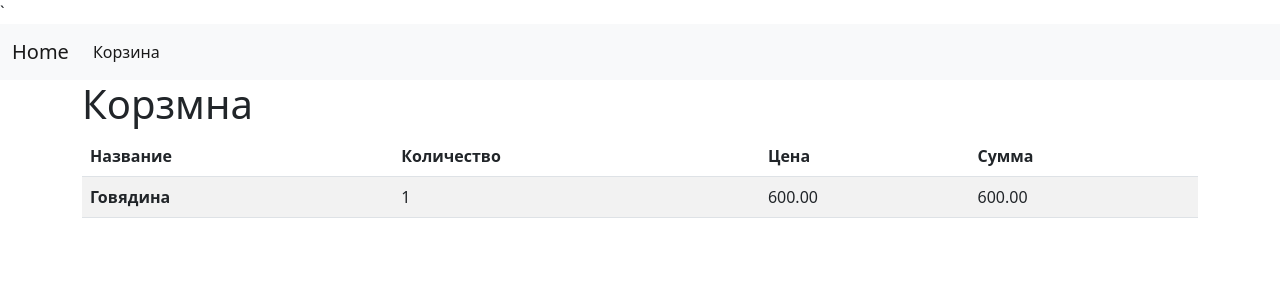
After one commit to Bandeguras/lab_48, a Django app: page /cart in a window 1280 px wide. The commit adds this page. Shown: the top 300 px of the page. Run offline with Django 4.2, Linux system fonts and the light colour scheme; data comes from the database, SQL or seed files in the repository; tables that the repository leaves empty hold one stand-in row (values such as "Sample post").

Commit message:
add cart page

```diff
--- a/source/main/urls.py
+++ b/source/main/urls.py
@@ -15,7 +15,7 @@ Including another URLconf
 """
 from django.contrib import admin
 from django.urls import path
-from webapp.views import ProductIndex, ProductDetail, ProductCreate, ProductUpdate, ProductDelete, AddItem
+from webapp.views import ProductIndex, ProductDetail, ProductCreate, ProductUpdate, ProductDelete, AddItem, CartIndex
 
 urlpatterns = [
     path('admin/', admin.site.urls),
@@ -25,5 +25,6 @@ urlpatterns = [
     path('product/<int:pk>/update', ProductUpdate.as_view(), name='product_update'),
     path('product/<int:pk>/delete', ProductDelete.as_view(), name='product_delete'),
     path('product/<int:pk>/add_to_cart', AddItem.as_view(), name='add_to_cart'),
+    path('cart', CartIndex.as_view(), name='cart_index'),
 
 ]
--- a/source/webapp/models.py
+++ b/source/webapp/models.py
@@ -17,6 +17,8 @@ class Cart(models.Model):
     product = models.ForeignKey('webapp.Products', on_delete=models.CASCADE, related_name='cart')
     remains = models.PositiveIntegerField(default=1, verbose_name='Количество')
 
-
     def __str__(self):
         return f'{self.product.name} - {self.remains}'
+
+    def get_product_total(self):
+        return self.remains * self.product.price
--- a/source/webapp/templates/base.html
+++ b/source/webapp/templates/base.html
@@ -21,6 +21,9 @@
     </button>
     <div class="collapse navbar-collapse" id="navbarSupportedContent">
       <ul class="navbar-nav me-auto mb-2 mb-lg-0">
+      <li class="nav-item">
+            <a class="nav-link active" href="{% url 'cart_index' %}">Корзина</a>
+      </li>
       {% block nav %}
       {% endblock %}
       </ul>
--- /dev/null
+++ b/source/webapp/templates/cart/cart_index.html
@@ -0,0 +1,25 @@
+{% extends 'base.html' %}
+{% block content %}
+    <h1>Корзмна</h1>
+        <table class="table table-striped">
+          <thead>
+            <tr>
+              <th scope="col">Название</th>
+              <th scope="col">Количество</th>
+              <th scope="col">Цена</th>
+              <th scope="col">Сумма</th>
+            </tr>
+          </thead>
+          <tbody>
+          {% for cart in carts %}
+            <tr>
+              <th>{{ cart.product.name }}</th>
+              <td>{{ cart.remains }}</td>
+              <td>{{ cart.product.price }}</td>
+              <td>{{ cart.get_product_total }}</td>
+
+            </tr>
+           {% endfor %}
+          </tbody>
+        </table>
+{% endblock %}
--- a/source/webapp/views/cart_views.py
+++ b/source/webapp/views/cart_views.py
@@ -1,5 +1,5 @@
 from django.shortcuts import redirect, get_object_or_404
-from django.views.generic import View
+from django.views.generic import View, ListView
 from webapp.models import Products, Cart
 
 
@@ -15,3 +15,9 @@ class AddItem(View):
             if product.remains > 0:
                 Cart.objects.create(product=product, remains=1)
         return redirect('product_index')
+
+
+class CartIndex(ListView):
+    model = Cart
+    template_name = 'cart/cart_index.html'
+    context_object_name = 'carts'
```
